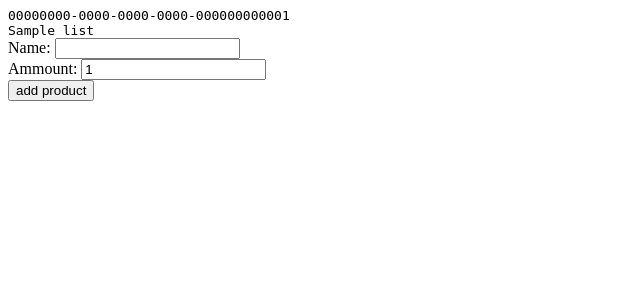
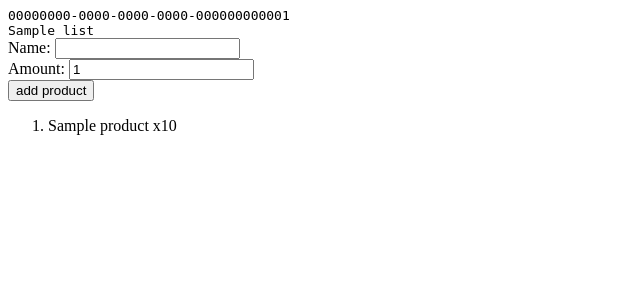
Before and after one commit to Boumtchack/Grocery-list, a Django app: page /mygrocerylist/l/00000000-0000-0000-0000-000000000001 in a window 1280 px wide. Shown: the top 300 px of the page, without its empty margins (0-640 px from the left). Run offline with Django 5.2, Linux system fonts and the light colour scheme; tables that the repository leaves empty hold one stand-in row (values such as "Sample post").

Commit message:
renamed ammount to amount

```diff
--- a/mygrocerylist/forms.py
+++ b/mygrocerylist/forms.py
@@ -1,3 +1,4 @@
+from django import forms
 from django.forms import ModelForm
 from .models import Product, List, User
 
@@ -7,6 +8,8 @@ class UserForm(ModelForm):
         model = User
         fields = ["name"]
 
+class SearchForm(forms.Form):
+    code = forms.CharField(required=True)
 
 class ListForm(ModelForm):
     class Meta:
@@ -17,4 +20,4 @@ class ListForm(ModelForm):
 class ProductForm(ModelForm):
     class Meta:
         model = Product
-        fields = ["name", "ammount"]
+        fields = ["name", "amount"]
--- a/mygrocerylist/models.py
+++ b/mygrocerylist/models.py
@@ -27,7 +27,7 @@ class List(models.Model):
 
 class Product(models.Model):
     name = models.CharField(max_length=40)
-    ammount = models.IntegerField(default=1)
+    amount = models.IntegerField(default=1)
     list = models.ForeignKey(List, on_delete=models.CASCADE)
 
     def __str__(self):
--- a/mygrocerylist/templates/mygrocerylist/details.html
+++ b/mygrocerylist/templates/mygrocerylist/details.html
@@ -8,5 +8,10 @@
   <button>add product</button>
 </form>
 
-
-{{list.product}}
+<ol>
+  {% for product in products %}
+      <li>
+          <p>{{ product.name }} x{{product.amount}}</p>
+      </li>
+  {% endfor %}
+  </ol>
--- a/mygrocerylist/templates/mygrocerylist/index.html
+++ b/mygrocerylist/templates/mygrocerylist/index.html
@@ -13,3 +13,9 @@
   {{user_form}}
   <button>Create</button>
 </form>
+
+<!-- <form method="post">
+  {% csrf_token %}
+  {{search_form}}
+  <button>find list with code</button>
+</form> -->
--- a/mygrocerylist/templates/mygrocerylist/user.html
+++ b/mygrocerylist/templates/mygrocerylist/user.html
@@ -6,6 +6,7 @@
   <button>add list</button>
 </form>
 
+
 <ol>
 {% for list in lists %}
     <li>
--- a/mygrocerylist/views.py
+++ b/mygrocerylist/views.py
@@ -1,11 +1,12 @@
 from django.shortcuts import get_object_or_404, render, redirect
 from .models import List, User
-from .forms import ListForm, ProductForm, UserForm
+from .forms import ListForm, ProductForm, UserForm, SearchForm
 
 
 def view_index(request):
     list_form = ListForm()
     user_form = UserForm()
+    search_form = SearchForm()
 
     if request.method == "POST":
         type = request.GET["type"]
@@ -17,11 +18,15 @@ def view_index(request):
             user_form = UserForm(request.POST)
             if user_form.is_valid():
                 return redirect(user_form.save())
-
+        # else:
+        #     search_form = SearchForm(request.POST)
+        #     print(search_form)
+        #     if search_form.is_valid():
+        #         return redirect()
     return render(
         request,
         "mygrocerylist/index.html",
-        {"list_form": list_form, "user_form": user_form},
+        {"list_form": list_form, "user_form": user_form, "search_form": search_form},
     )
 
 
@@ -45,6 +50,7 @@ def view_user(request, id):
 
 def view_list(request, id):
     list = get_object_or_404(List, pk=id)
+    products = list.product_set.all()
     form = ProductForm()
     if request.method == "POST":
         form = ProductForm(request.POST)
@@ -55,4 +61,4 @@ def view_list(request, id):
         else:
             form = ProductForm()
 
-    return render(request, "mygrocerylist/details.html", {"list": list, "form": form})
+    return render(request, "mygrocerylist/details.html", {"list": list, "form": form, "products": products})
```
Also changed, not shown: mygrocerylist/migrations/0006_rename_ammount_product_amount.py (added).
